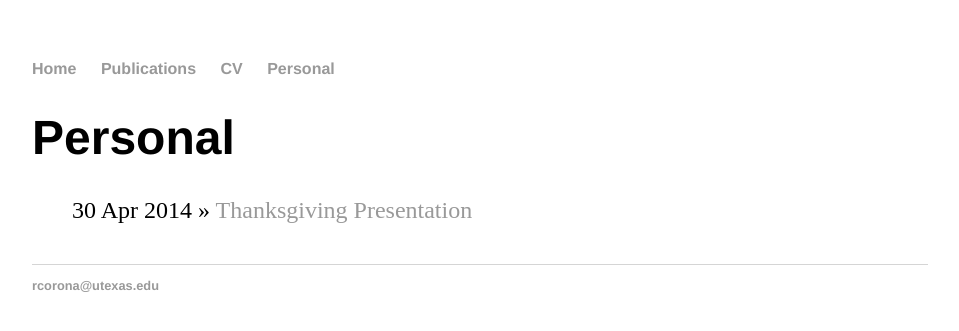
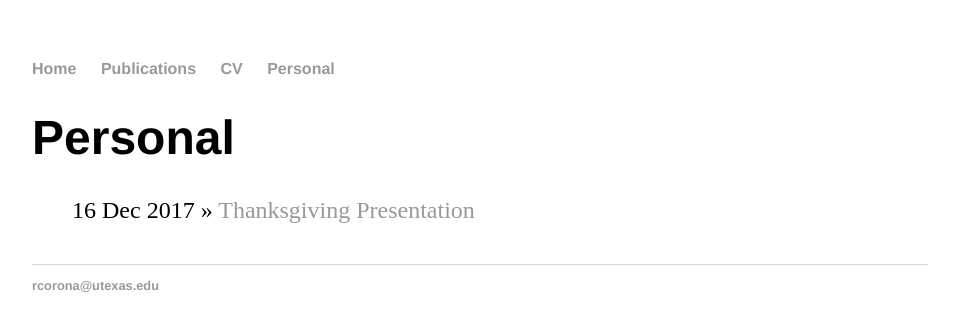
Before and after one commit to rcorona/old_website, a Jekyll site: the page built from blog/index.html, in a window 1280 px wide. Shown: the top 331 px of the page, without its empty margins (160-1119 px from the left). Built offline with Jekyll 4.4.1, drawn with Linux system fonts in a browser that asks for light colours.

Commit message:
Update and rename 2017-12-05-ThanksgivingPresentation.md to 2017-12-16-ThanksgivingPresentation.md

```diff
--- a/_posts/2017-12-05-ThanksgivingPresentation.md
+++ b/_posts/2017-12-16-ThanksgivingPresentation.md
@@ -1,7 +1,7 @@
 ---
 layout: post
 title: Thanksgiving Presentation
-date: 2014-04-30
+date: 2017-12-16
 ---
 
 Text
```
